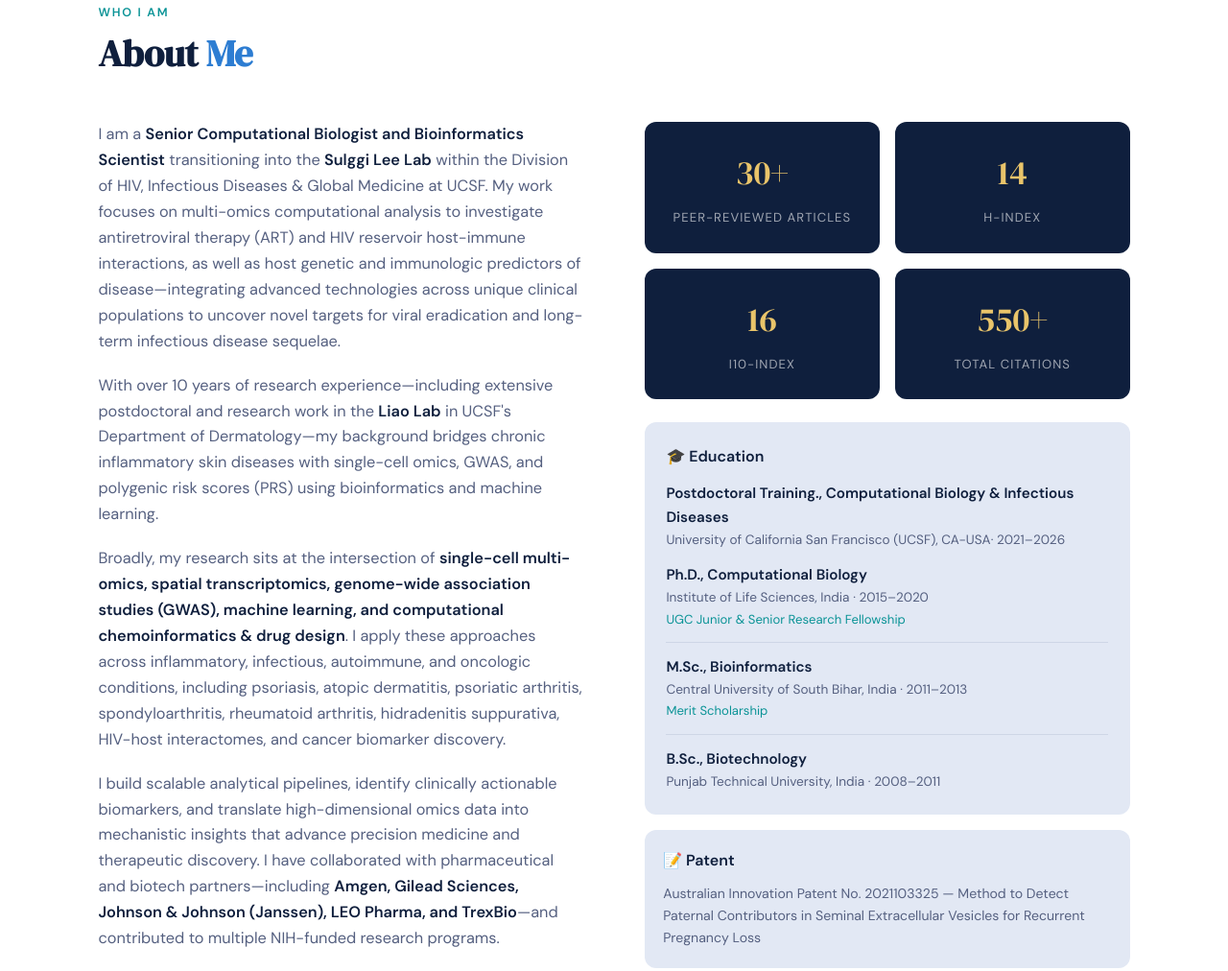
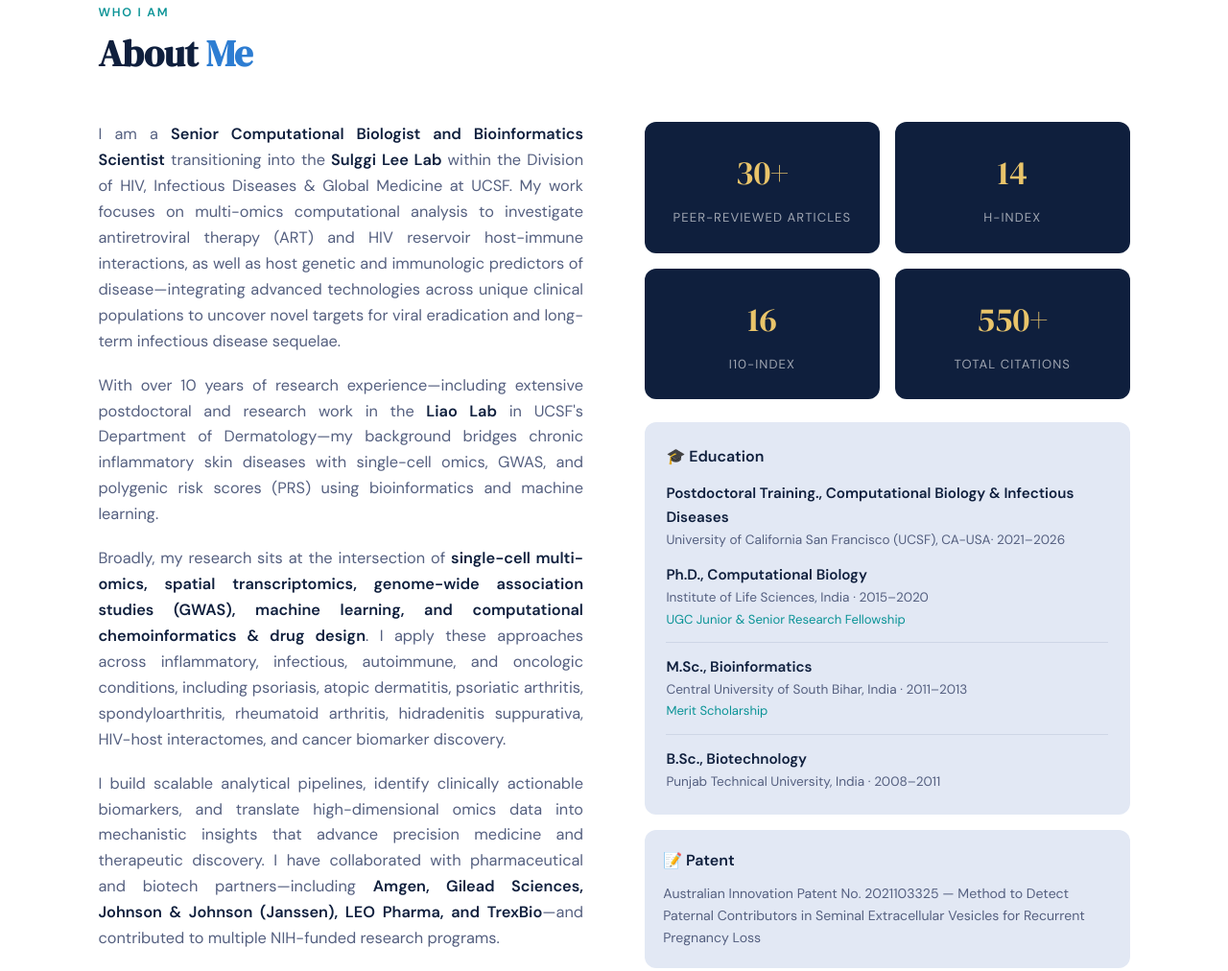
Before and after one commit to skbioinfo/skbioinfo.github.io, a plain HTML site: page index.html in a window 1280 px wide. Shown: the part 877-1889 px from the top of the page at 96% size. Drawn offline with Linux system fonts and the light colour scheme.

Commit message:
Justify text alignment in about section
Updated paragraph styles to justify text alignment for better readability.

```diff
--- a/index.html
+++ b/index.html
@@ -476,11 +476,11 @@ footer{
   </div>
   <div class="about-grid fade-up">
     <div class="about-text">
-    <p>
+    <p style="text-align: justify;">
   I am a <strong>Senior Computational Biologist and Bioinformatics Scientist</strong> transitioning into the <strong>Sulggi Lee Lab</strong> within the Division of HIV, Infectious Diseases &amp; Global Medicine at UCSF. My work focuses on multi-omics computational analysis to investigate antiretroviral therapy (ART) and HIV reservoir host-immune interactions, as well as host genetic and immunologic predictors of disease—integrating advanced technologies across unique clinical populations to uncover novel targets for viral eradication and long-term infectious disease sequelae.</p>
-      <p>With over 10 years of research experience—including extensive postdoctoral and research work in the <strong>Liao Lab</strong> in UCSF's Department of Dermatology—my background bridges chronic inflammatory skin diseases with single-cell omics, GWAS, and polygenic risk scores (PRS) using bioinformatics and machine learning.</p>
-      <p>Broadly, my research sits at the intersection of <strong>single-cell multi-omics, spatial transcriptomics, genome-wide association studies (GWAS), machine learning, and computational chemoinformatics &amp; drug design</strong>. I apply these approaches across inflammatory, infectious, autoimmune, and oncologic conditions, including psoriasis, atopic dermatitis, psoriatic arthritis, spondyloarthritis, rheumatoid arthritis, hidradenitis suppurativa, HIV-host interactomes, and cancer biomarker discovery.</p>
-      <p>I build scalable analytical pipelines, identify clinically actionable biomarkers, and translate high-dimensional omics data into mechanistic insights that advance precision medicine and therapeutic discovery. I have collaborated with pharmaceutical and biotech partners—including <strong>Amgen, Gilead Sciences, Johnson &amp; Johnson (Janssen), LEO Pharma, and TrexBio</strong>—and contributed to multiple NIH-funded research programs.</p>
+      <p style="text-align: justify;">With over 10 years of research experience—including extensive postdoctoral and research work in the <strong>Liao Lab</strong> in UCSF's Department of Dermatology—my background bridges chronic inflammatory skin diseases with single-cell omics, GWAS, and polygenic risk scores (PRS) using bioinformatics and machine learning.</p>
+      <p style="text-align: justify;">Broadly, my research sits at the intersection of <strong>single-cell multi-omics, spatial transcriptomics, genome-wide association studies (GWAS), machine learning, and computational chemoinformatics &amp; drug design</strong>. I apply these approaches across inflammatory, infectious, autoimmune, and oncologic conditions, including psoriasis, atopic dermatitis, psoriatic arthritis, spondyloarthritis, rheumatoid arthritis, hidradenitis suppurativa, HIV-host interactomes, and cancer biomarker discovery.</p>
+      <p style="text-align: justify;">I build scalable analytical pipelines, identify clinically actionable biomarkers, and translate high-dimensional omics data into mechanistic insights that advance precision medicine and therapeutic discovery. I have collaborated with pharmaceutical and biotech partners—including <strong>Amgen, Gilead Sciences, Johnson &amp; Johnson (Janssen), LEO Pharma, and TrexBio</strong>—and contributed to multiple NIH-funded research programs.</p>
       <ul class="info-list">
         <li><span class="info-icon">📍</span>Bay Area, San Francisco, CA 94086</li>
         <li><span class="info-icon">🏛️</span>UCSF — Division of HIV, Infectious Disease & Global Medicine, Dr. Sulggi Lee Lab </li>
```
